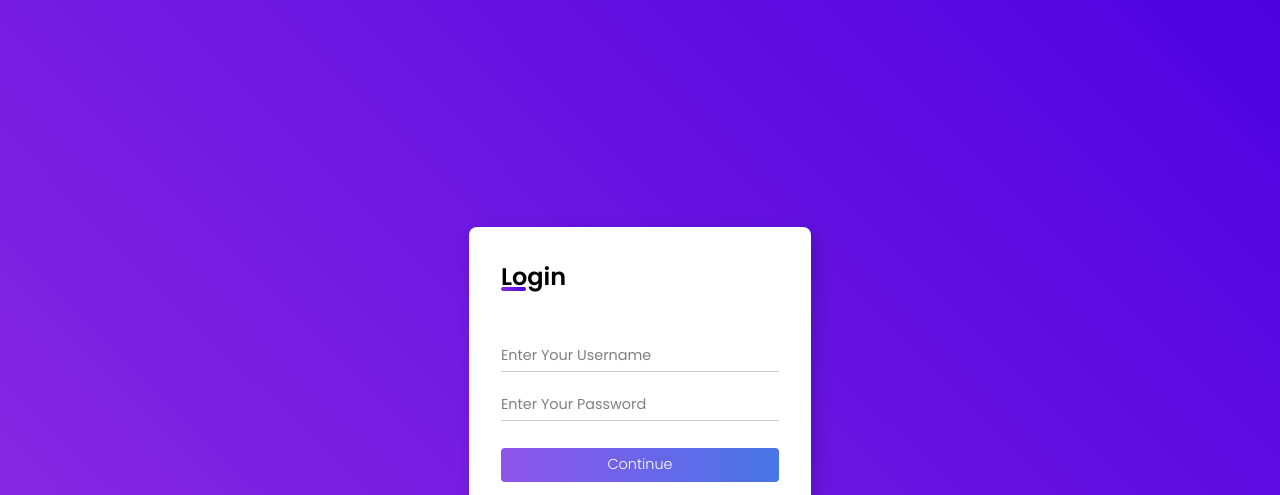
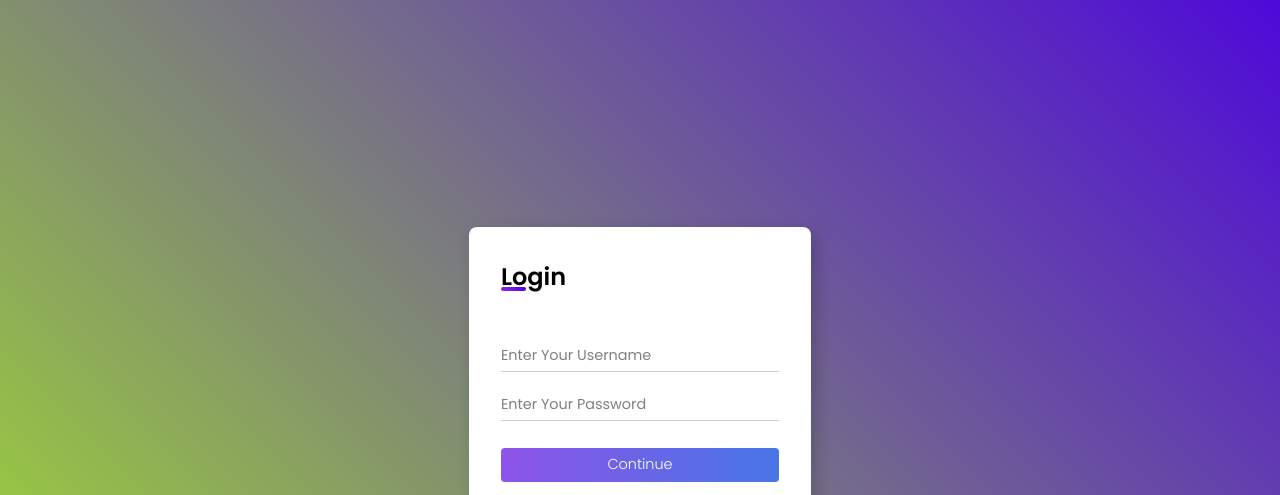
Before and after one commit to felipedamazio/FORMULARIO-DE-LOGIN, a plain HTML site: page index.html in a window 1280 px wide. Shown: the part 85-580 px from the top of the page. Drawn offline with Linux system fonts and the light colour scheme.

Commit message:
modificaçao de cor

```diff
--- a/css/style.css
+++ b/css/style.css
@@ -9,7 +9,7 @@
 
 }
 body {
-    background: linear-gradient(45deg, #8e2de2, #4a00e0);
+    background: linear-gradient(45deg, #a3e22d, #4a00e0);
     background-repeat: no-repeat;
     min-height: 100vh;
     min-width: 100vw;
```
